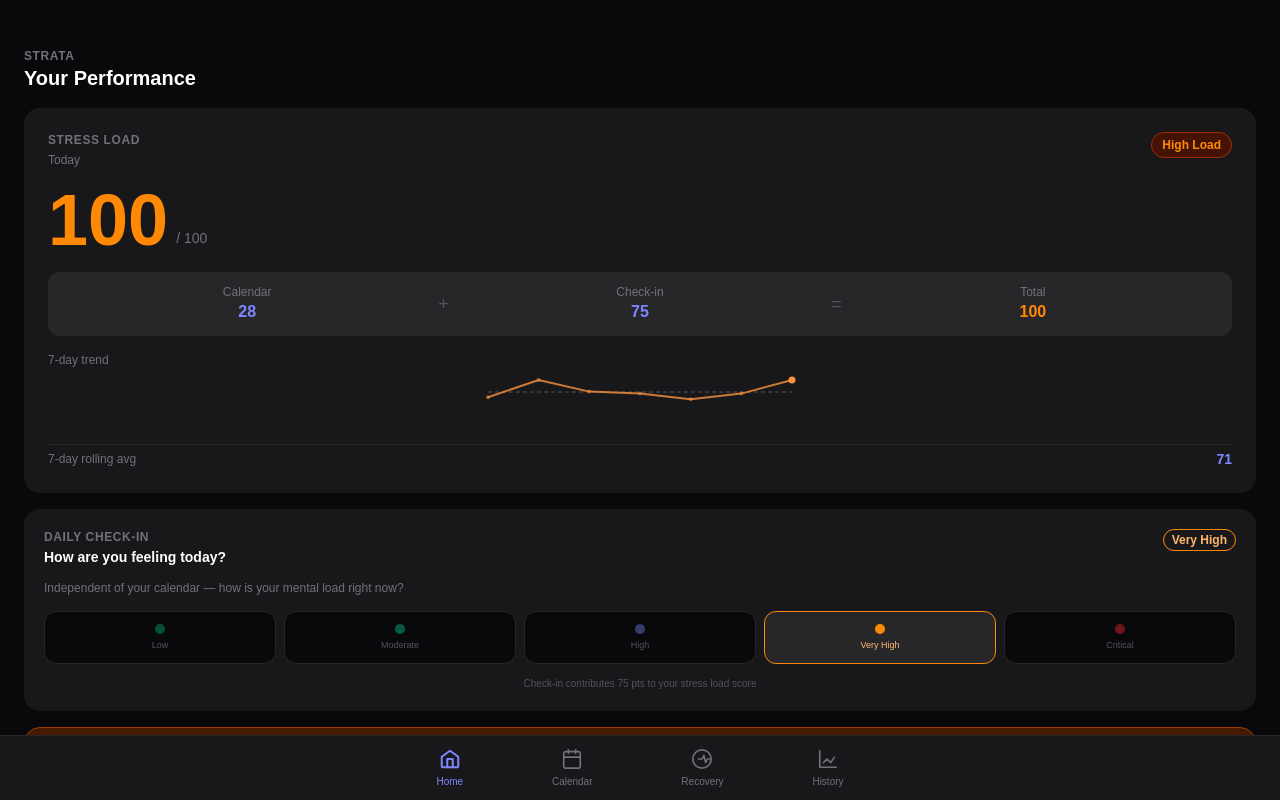
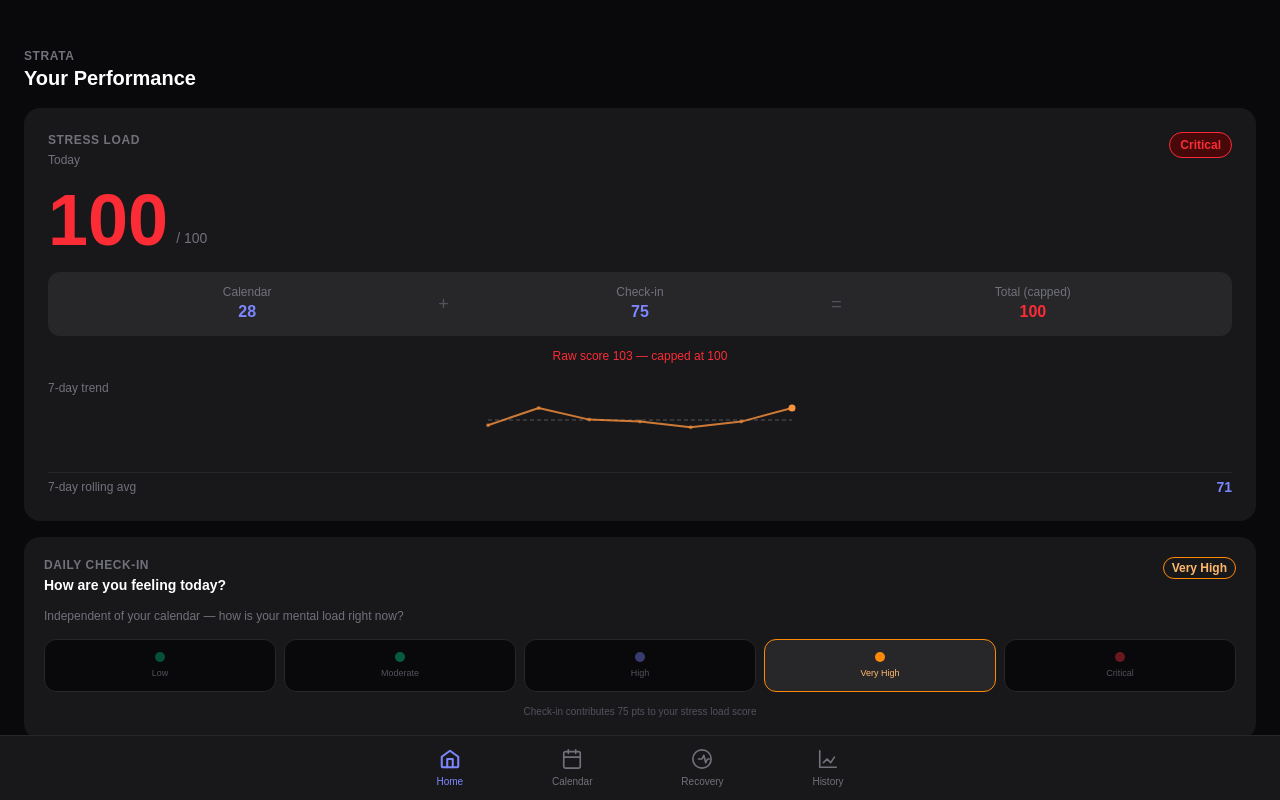
Before and after one commit to stephenkpowell-ops/strata-poc, a Next.js app: page /home in a window 1280 px wide. Both pictures are taken after a click on the button "Very High". Shown: the top 800 px of the page. Built offline with nearby package versions, Linux system fonts and the light colour scheme.

Commit message:
show red critical color when score is capped at 100

```diff
--- a/src/components/ScoreCard.tsx
+++ b/src/components/ScoreCard.tsx
@@ -7,16 +7,19 @@
  *
  * Displays:
  *   - Large total score number, color-coded by severity
- *   - Status label (Managing · Elevated · High Load)
- *   - "7-day trend" label above the sparkline
- *   - Sparkline showing the last 7 scores with threshold line
+ *   - Status label (Managing · Elevated · High Load · Critical)
  *   - Score breakdown: Calendar pts + Check-in = Total
+ *     When checkInValue + calendarPts > 100, the total displays in red
+ *     (matching the Critical check-in option border color) to signal
+ *     the score has been capped at 100.
+ *   - 7-day sparkline with threshold line
  *   - Rolling 7-day average
  *
  * Color coding by totalScore:
  *   green  (< 50)  — Managing
- *   amber  (50–74) — Elevated
+ *   indigo (50–74) — Elevated
  *   orange (>= 75) — High Load
+ *   red    (capped) — score would exceed 100
  *
  * Usage:
  *   <ScoreCard
@@ -46,21 +49,24 @@ interface Props {
 // HELPERS
 // ─────────────────────────────────────────────────────────────────────────────
 
-function getScoreColor(score: number): string {
-  if (score >= 75) return 'text-orange-400';
-  if (score >= 50) return 'text-indigo-400';
+function getScoreColor(score: number, capped: boolean): string {
+  if (capped)       return 'text-red-500';
+  if (score >= 75)  return 'text-orange-400';
+  if (score >= 50)  return 'text-indigo-400';
   return 'text-emerald-400';
 }
 
-function getStatusLabel(score: number): string {
-  if (score >= 75) return 'High Load';
-  if (score >= 50) return 'Elevated';
+function getStatusLabel(score: number, capped: boolean): string {
+  if (capped)       return 'Critical';
+  if (score >= 75)  return 'High Load';
+  if (score >= 50)  return 'Elevated';
   return 'Managing';
 }
 
-function getStatusBadgeStyle(score: number): string {
-  if (score >= 75) return 'bg-orange-950 text-orange-400 border border-orange-800';
-  if (score >= 50) return 'bg-indigo-950 text-indigo-400 border border-indigo-800';
+function getStatusBadgeStyle(score: number, capped: boolean): string {
+  if (capped)       return 'bg-red-950 text-red-500 border border-red-500';
+  if (score >= 75)  return 'bg-orange-950 text-orange-400 border border-orange-800';
+  if (score >= 50)  return 'bg-indigo-950 text-indigo-400 border border-indigo-800';
   return 'bg-emerald-950 text-emerald-400 border border-emerald-800';
 }
 
@@ -81,9 +87,12 @@ export default function ScoreCard({
   rollingAvg,
   recentScores,
 }: Props) {
-  const scoreColor  = getScoreColor(currentScore);
-  const statusLabel = getStatusLabel(currentScore);
-  const statusBadge = getStatusBadgeStyle(currentScore);
+  // Cap detection — true when the raw sum exceeds 100
+  const isCapped    = checkInValue + calendarPts > 100;
+
+  const scoreColor  = getScoreColor(currentScore, isCapped);
+  const statusLabel = getStatusLabel(currentScore, isCapped);
+  const statusBadge = getStatusBadgeStyle(currentScore, isCapped);
   const avgColor    = getAvgColor(rollingAvg);
 
   return (
@@ -114,6 +123,7 @@ export default function ScoreCard({
 
       {/* Score breakdown */}
       <div className="flex items-center gap-2 bg-zinc-800 rounded-xl px-4 py-3">
+
         {/* Calendar pts */}
         <div className="flex flex-col items-center flex-1">
           <span className="text-xs text-zinc-500">Calendar</span>
@@ -122,7 +132,6 @@ export default function ScoreCard({
           </span>
         </div>
 
-        {/* Plus sign */}
         <span className="text-zinc-600 text-lg font-light">+</span>
 
         {/* Check-in */}
@@ -133,17 +142,26 @@ export default function ScoreCard({
           </span>
         </div>
 
-        {/* Equals sign */}
         <span className="text-zinc-600 text-lg font-light">=</span>
 
-        {/* Total */}
+        {/* Total — red when capped */}
         <div className="flex flex-col items-center flex-1">
-          <span className="text-xs text-zinc-500">Total</span>
+          <span className="text-xs text-zinc-500">
+            Total{isCapped ? ' (capped)' : ''}
+          </span>
           <span className={`text-base font-bold tabular-nums ${scoreColor}`}>
             {currentScore}
           </span>
         </div>
+
       </div>
+
+      {/* Capped notice */}
+      {isCapped && (
+        <p className="text-xs text-red-500 text-center -mt-1">
+          Raw score {checkInValue + calendarPts} — capped at 100
+        </p>
+      )}
 
       {/* Sparkline */}
       <div className="flex flex-col gap-1">
```
